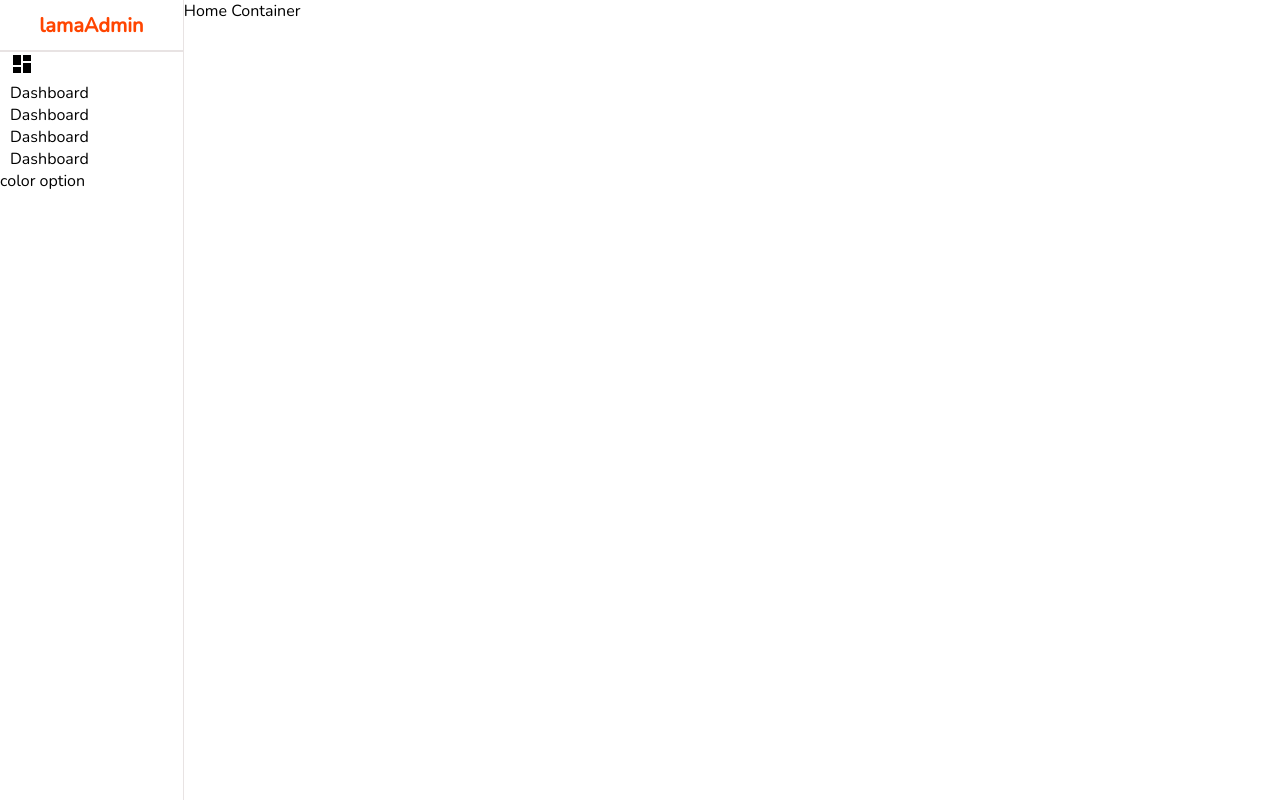
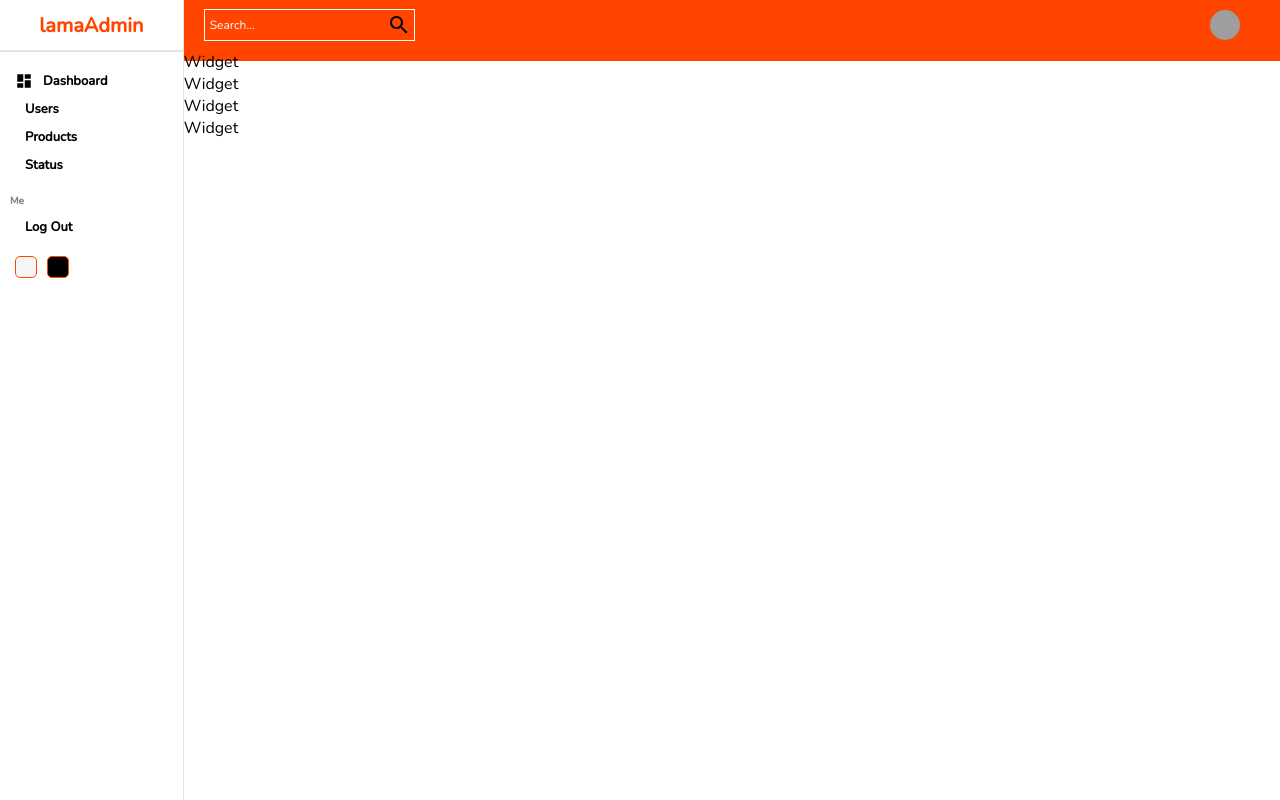
Before and after one commit to Dokkaneh/ReactDashboard, a React (Create React App) app: page / in a window 1280 px wide. Built offline with nearby package versions, Linux system fonts and the light colour scheme; grey boxes are pictures that could not be loaded.

Commit message:
Navbar style Modified

```diff
--- a/src/components/navbar/Navbar.jsx
+++ b/src/components/navbar/Navbar.jsx
@@ -1,8 +1,23 @@
 import React from 'react'
 import "./Navbar.scss";
+import SearchIcon from '@mui/icons-material/Search';
 const navbar = () => {
   return (
-    <div>navbar</div>
+    <div className="navbar">
+
+      <div className="wrapper">
+        <div className="search">
+          <input type="text" placeholder='Search...' name="" id="" />
+          <SearchIcon />
+        </div>
+        <div className="items">
+          <div className="item" >
+            <img src="https://cdn-icons-png.flaticon.com/512/1946/1946429.png"
+              alt="" srcset="" className='avatar' />
+          </div>
+        </div>
+      </div>
+    </div>
   )
 }
 
--- a/src/components/navbar/Navbar.scss
+++ b/src/components/navbar/Navbar.scss
@@ -0,0 +1,55 @@
+.navbar{
+    height: 50px;
+    border-bottom: 0.5px solid white;
+    display: flex;
+    align-items: center;
+    font-size: 14px;
+    color: black;
+    .wrapper{
+        width: 100%;
+        padding: 20px;
+        display: flex;
+        justify-content: space-between;
+        align-items: center;
+        background-color: orangered;
+
+    }
+    .search{
+        display: flex;
+        align-items: center;
+        border: 0.5px solid white;
+        padding: 3px;
+
+    }
+    input{
+        border: none;
+        outline: none;
+        background-color: transparent;
+        &::placeholder{
+            font-size: 12px ;
+            color: white;
+
+        }
+
+    }
+    .items{
+        display: flex;
+        align-items: center;
+        .item{
+            display: flex;
+            align-items: center;
+            margin-right:20px ;
+
+            .icon{
+                font-size: 20px;
+            }
+            .avatar{
+                width: 30px;
+                height: 30px;
+                border-radius: 50%;
+            }
+
+        }
+    }
+
+}
--- a/src/components/sidebar/Sidebar.jsx
+++ b/src/components/sidebar/Sidebar.jsx
@@ -9,14 +9,20 @@ const Sidebar = () => {
           <hr />
           <div className="center">
               <ul>
-                  <DashboardIcon/>
-                  <li><span>Dashboard</span></li>
-                  <li><span>Dashboard</span></li>
-                  <li><span>Dashboard</span></li>
-                  <li><span>Dashboard</span></li>
+                  <p className="title"></p>
+
+                  <li> <DashboardIcon className="icon"/><span>Dashboard</span></li>
+                  <li><span>Users</span></li>
+                  <li><span>Products</span></li>
+                  <li><span>Status</span></li>
+                  <p className="title">Me</p>
+                  <li><span>Log Out</span></li>
               </ul>
           </div>
-          <div className="bottom">color option</div>
+          <div className="bottom">
+              <div className="colorOption"></div>
+              <div className="colorOption"></div>
+          </div>
     </div>
   )
 }
--- a/src/components/sidebar/Sidebar.scss
+++ b/src/components/sidebar/Sidebar.scss
@@ -30,4 +30,54 @@
         padding: 0;
         margin: 0;
     }
+    .title{
+        font-size: 10px;
+        font-weight: bold;
+        color:grey;
+        margin-top: 15px;
+        margin-bottom: 5px;
+
+    };
+    li{
+        display: flex;
+        align-items: center;
+        padding: 5px;
+        cursor: pointer;
+        &:hover{
+            background-color: orangered;
+        }
+        .icon{
+            font-size: 18px;
+            color: black;
+        }
+        span{
+            font-size: 13px;
+            font-weight: 600;
+            color: black;
+            margin-left: 10px;
+        }
+    }
+    .bottom{
+        display: flex;
+        align-items: center;
+        margin: 10px;
+
+        .colorOption{
+            width: 20px;
+            height: 20px;
+            border-radius: 5px;
+            border:1px solid orangered;
+            cursor: pointer;
+            margin: 5px;
+            align-items: center;
+            display: flex;
+            &:nth-child(1){
+                background-color: whitesmoke;
+            }
+            &:nth-child(2){
+                background-color: black;
+            }
+
+        }
+    }
 }
--- /dev/null
+++ b/src/components/widget/Widget.jsx
@@ -0,0 +1,8 @@
+import './Widget.scss'
+const Widget = () => {
+  return (
+    <div>Widget</div>
+  )
+}
+
+export default Widget
--- a/src/pages/home/Home.js
+++ b/src/pages/home/Home.js
@@ -1,11 +1,23 @@
 import React from 'react'
+import Navbar from '../../components/navbar/Navbar';
 import Sidebar from '../../components/sidebar/Sidebar';
+import Widget from '../../components/widget/Widget';
+
 import './home.scss';
+
 const Home = () => {
   return (
     <div className='home'>
       <Sidebar />
-    <div className='homeContainer'> Home Container</div>
+      <div className='homeContainer'>
+        <Navbar />
+        <div className="widgets">
+          <Widget />
+          <Widget/>
+          <Widget/>
+          <Widget/>
+        </div>
+      </div>
     </div>
   )
 }
```
Also changed, not shown: src/components/widget/Widget.scss (added).
